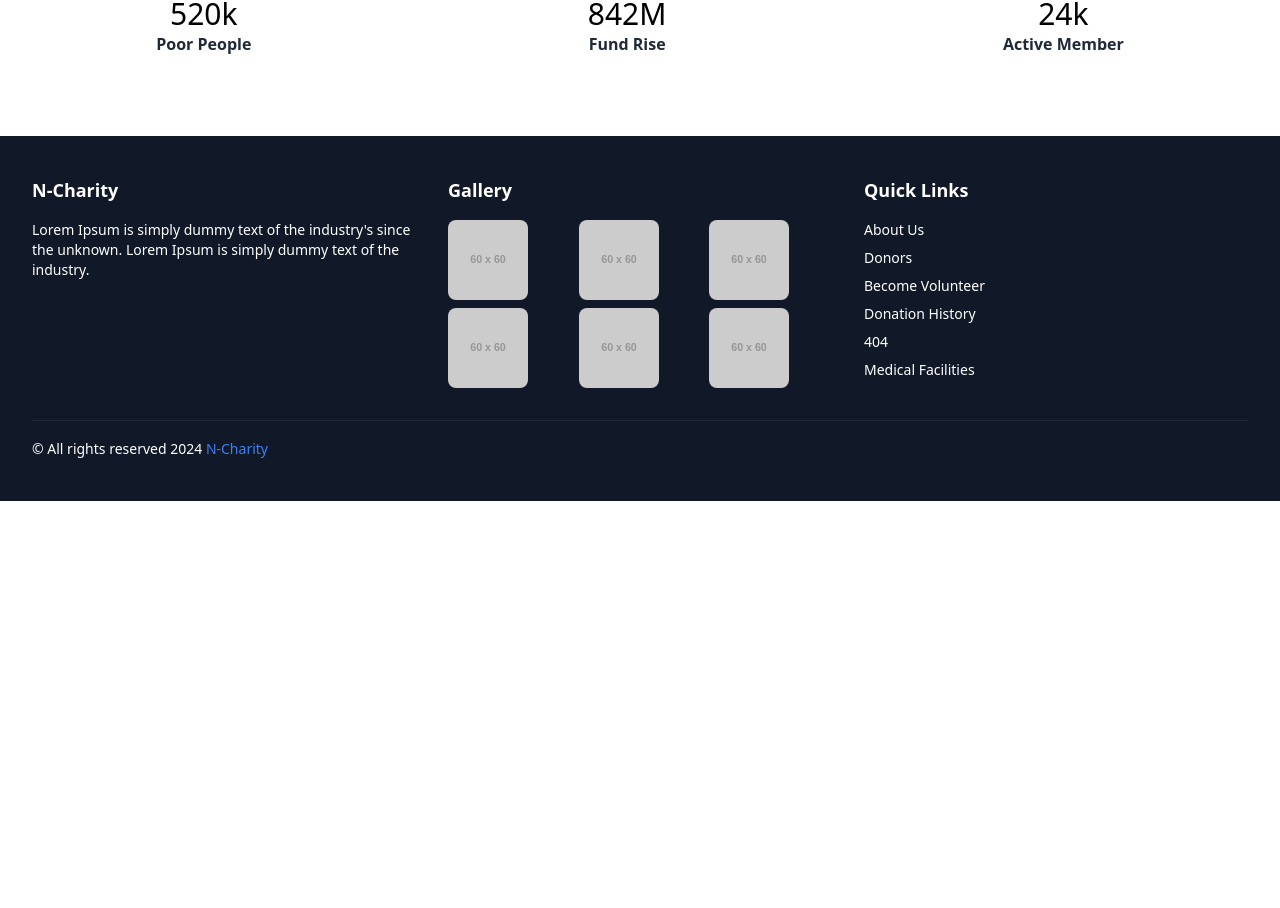
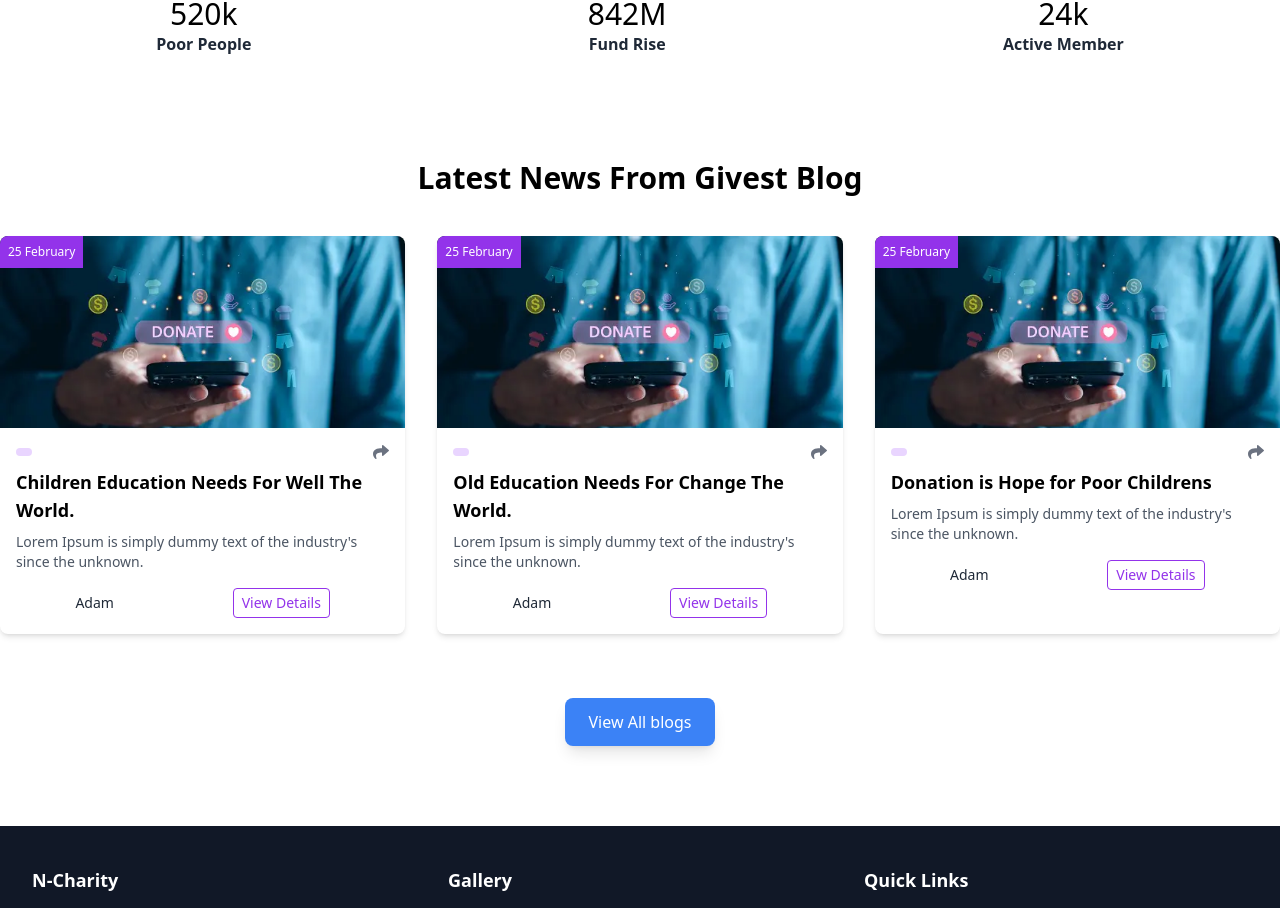
Before and after one commit to nuhmansha/N-Charity-Donation, a React (Vite) app: page / in a window 1280 px wide. Shown: the part 3811-4719 px from the top of the page. Before the commit the page ends 4312 px from the top, so only its background shows below. Built offline with nearby package versions, Linux system fonts and the light colour scheme.

Commit message:
blog page  design completed and pagination  added

```diff
--- a/src/Pages/UserSide/Blog/BlogCart.jsx
+++ b/src/Pages/UserSide/Blog/BlogCart.jsx
@@ -1,10 +1,84 @@
-import React from 'react'
+import React, { useState } from "react";
+import { FaShare } from "react-icons/fa";
+import { FiMail, FiPhone } from "react-icons/fi";
+// import { useLocation } from "react-router-dom";
 
-const BlogCart = () => {
+const BlogCart = ({ blog }) => {
+  console.log(blog, "blog");
+
+  const [showShareOptions, setShowShareOptions] = useState(false);
+
+  const handleShareClick = () => {
+    setShowShareOptions(!showShareOptions);
+  };
+
+  const shareViaWhatsApp = () => {
+    const blogUrl = `${window.location.origin}/blog/${blog.id}`;
+
+    const whatsappUrl = `https://api.whatsapp.com/send?text=${encodeURIComponent(
+      blog.id + " " + blogUrl
+    )}`;
+    window.open(whatsappUrl, "_blank");
+  };
+
+  const shareViaEmail = () => {
+    const blogUrl = `${window.location.origin}/blog/${blog.id}`;
+
+    const emailUrl = `mailto:?subject=${encodeURIComponent(
+      blog.id
+    )}&body=${encodeURIComponent(blogUrl)}`;
+    window.open(emailUrl, "_blank");
+  };
+
   return (
-    <div>
+    <div className="bg-white rounded-lg shadow-md overflow-hidden transform transition duration-500 hover:scale-105">
+      <div className="relative">
+        <img
+          src={blog.image}
+          alt={blog.title}
+          className="w-full h-48 object-cover"
+        />
+        <div className="absolute top-0 left-0 bg-purple-600 text-white p-2">
+          <p className="text-xs">{blog.date}</p>
         </div>
-  )
-}
+      </div>
+      <div className="p-4">
+        <div className="flex items-center justify-between mb-2">
+          <span className="bg-purple-200 text-purple-600 text-xs font-semibold px-2 py-1 rounded"></span>
+          <FaShare
+            className="text-gray-500 hover:text-gray-700 cursor-point "
+            onClick={handleShareClick}
+          />
+          {showShareOptions && (
+            <div className="absolute top-6 right-0 bg-white border rounded shadow-md z-10">
+              <button
+                onClick={shareViaWhatsApp}
+                className="block px-4 py-2 text-sm text-gray-700 hover:bg-gray-100 w-full text-left"
+              >
+                <FiPhone className="inline mr-2" /> WhatsApp
+              </button>
+              <button
+                onClick={shareViaEmail}
+                className="block px-4 py-2 text-sm text-gray-700 hover:bg-gray-100 w-full text-left"
+              >
+                <FiMail className="inline mr-2" /> Email
+              </button>
+            </div>
+          )}
+        </div>
+        <h3 className="font-semibold text-lg mb-2">{blog.title}</h3>
+        <p className="text-gray-600 text-sm mb-4">{blog.description}</p>
+        <div className="flex items-center justify-around">
+          <span className="text-sm text-gray-800 hover:scale-105 ">
+            {blog.author}
+          </span>
+          <button className="text-purple-600 border border-purple-600 rounded px-2 py-1 text-sm hover:bg-purple-600 hover:text-white transition">
+            View Details
+          </button>
+        </div>
+      </div>
+    </div>
+  );
+};
 
-export default BlogCart
+export default BlogCart;
--- a/src/Pages/UserSide/Blog/BlogPage.jsx
+++ b/src/Pages/UserSide/Blog/BlogPage.jsx
@@ -1,9 +1,131 @@
-import React from 'react'
+import React ,{useState}from "react";
+import BlogCart from "./BlogCart";
+import { BannerImage2 } from "../../../../Utils/images";
+import Pagination from "../../../Components/Common/Pagination";
 
-const BlogPage = () => {
+const blogsData = [
+  {
+    id:1,
+    date: '25 February',
+    category: 'Water',
+    image: BannerImage2 ,
+    title: 'Children Education Needs For Well The World.',
+    description: 'Lorem Ipsum is simply dummy text of the industry\'s since the unknown.',
+    author: 'Adam',
+  },
+  {
+    id:2,
+    date: '25 February',
+    category: 'Education',
+    image:  BannerImage2,
+    title: 'Old Education Needs For Change The World.',
+    description: 'Lorem Ipsum is simply dummy text of the industry\'s since the unknown.',
+    author: 'Adam',
+  },
+  {
+    id:3,
+    date: '25 February',
+    category: 'Poor',
+    image:  BannerImage2,
+    title: 'Donation is Hope for Poor Childrens',
+    description: 'Lorem Ipsum is simply dummy text of the industry\'s since the unknown.',
+    author: 'Adam',
+  },
+  {
+    id:4,
+    date: '25 February',
+    category: 'Water',
+    image: BannerImage2 ,
+    title: 'Children Education Needs For Well The World.',
+    description: 'Lorem Ipsum is simply dummy text of the industry\'s since the unknown.',
+    author: 'Adam',
+  },
+  {
+    id:5,
+    date: '25 February',
+    category: 'Education',
+    image:  BannerImage2,
+    title: 'Old Education Needs For Change The World.',
+    description: 'Lorem Ipsum is simply dummy text of the industry\'s since the unknown.',
+    author: 'Adam',
+  },
+  {
+    id:6,
+    date: '25 February',
+    category: 'Poor',
+    image:  BannerImage2,
+    title: 'Donation is Hope for Poor Childrens',
+    description: 'Lorem Ipsum is simply dummy text of the industry\'s since the unknown.',
+    author: 'Adam',
+  },
+   {
+    id:1,
+    date: '25 February',
+    category: 'Water',
+    image: BannerImage2 ,
+    title: 'Children Education Needs For Well The World.',
+    description: 'Lorem Ipsum is simply dummy text of the industry\'s since the unknown.',
+    author: 'Adam',
+  },
+  {
+    id:2,
+    date: '25 February',
+    category: 'Education',
+    image:  BannerImage2,
+    title: 'Old Education Needs For Change The World.',
+    description: 'Lorem Ipsum is simply dummy text of the industry\'s since the unknown.',
+    author: 'Adam',
+  },
+  {
+    id:3,
+    date: '25 February',
+    category: 'Poor',
+    image:  BannerImage2,
+    title: 'Donation is Hope for Poor Childrens',
+    description: 'Lorem Ipsum is simply dummy text of the industry\'s since the unknown.',
+    author: 'Adam',
+  },
+];
+
+const BlogPage = ({limit}) => {
+  const [currentPage,setCurrentPage] = useState(1);
+  const blogsPerPage = 6;
+
+  const  indexOfLastBlog = currentPage * blogsPerPage;
+  const indexOfFirstBlog = indexOfLastBlog - blogsPerPage;
+
+  const totalBlogs =
+  location.pathname === "/blogs" ? blogsData.length : limit;
+const displayedBlogs =
+  location.pathname === "/blogs"
+    ? blogsData.slice(indexOfFirstBlog, indexOfLastBlog)
+    : blogsData.slice(0, limit);
+
+const totalPages = Math.ceil(totalBlogs / blogsPerPage);
+
+const handlePageChange = (pageNumber) => {
+  setCurrentPage(pageNumber);
+};
   return (
-    <div>BlogPage</div>
-  )
-}
+    <div className="mt-20 container mx-auto py-6 ">
+      <h2 className="text-3xl font-bold text-center mb-10">
+        Latest News From Givest Blog
+      </h2>
+      <div className="grid grid-cols-1 sm:grid-cols-2 lg:grid-cols-3 gap-8">
+        {displayedBlogs.map((blog)=>(
+          <BlogCart key={blog.id} blog={blog}/>
+        ))}
+      </div>
+      {location.pathname === "/blogs" && totalPages > 1 && (
+        <Pagination
+          totalPages={totalPages}
+          onPageChange={handlePageChange}
+          currentPage={currentPage}
+        />
+      )}
+    </div>
 
-export default BlogPage
+  );
+};
+
+export default BlogPage;
--- a/src/Pages/UserSide/UserHome.jsx
+++ b/src/Pages/UserSide/UserHome.jsx
@@ -7,6 +7,7 @@ import BannerCause from "../../Components/Common/BannerCause";
 import EventPage from "./CharityEvent/EventPage";
 import { Link } from "react-router-dom";
 import StatusSection from "../../Components/Common/StatusSection";
+import BlogPage from "./Blog/BlogPage";
 
 const UserHome = () => {
   const navigate = useNavigate();
@@ -146,7 +147,15 @@ const UserHome = () => {
         </div>
       </div>
 
-      <StatusSection/>
+      <StatusSection />
+
+      {/* BLOG PAGE  */}
+      <BlogPage limit={3} />
+      <div className="flex justify-center">
+        <button className="mt-10 bg-blue-500 text-white px-6 py-3 rounded-lg shadow-lg hover:bg-black w-2/1">
+          <Link to="/blogs">View All blogs</Link>
+        </button>
+      </div>
     </div>
   );
 };
```
